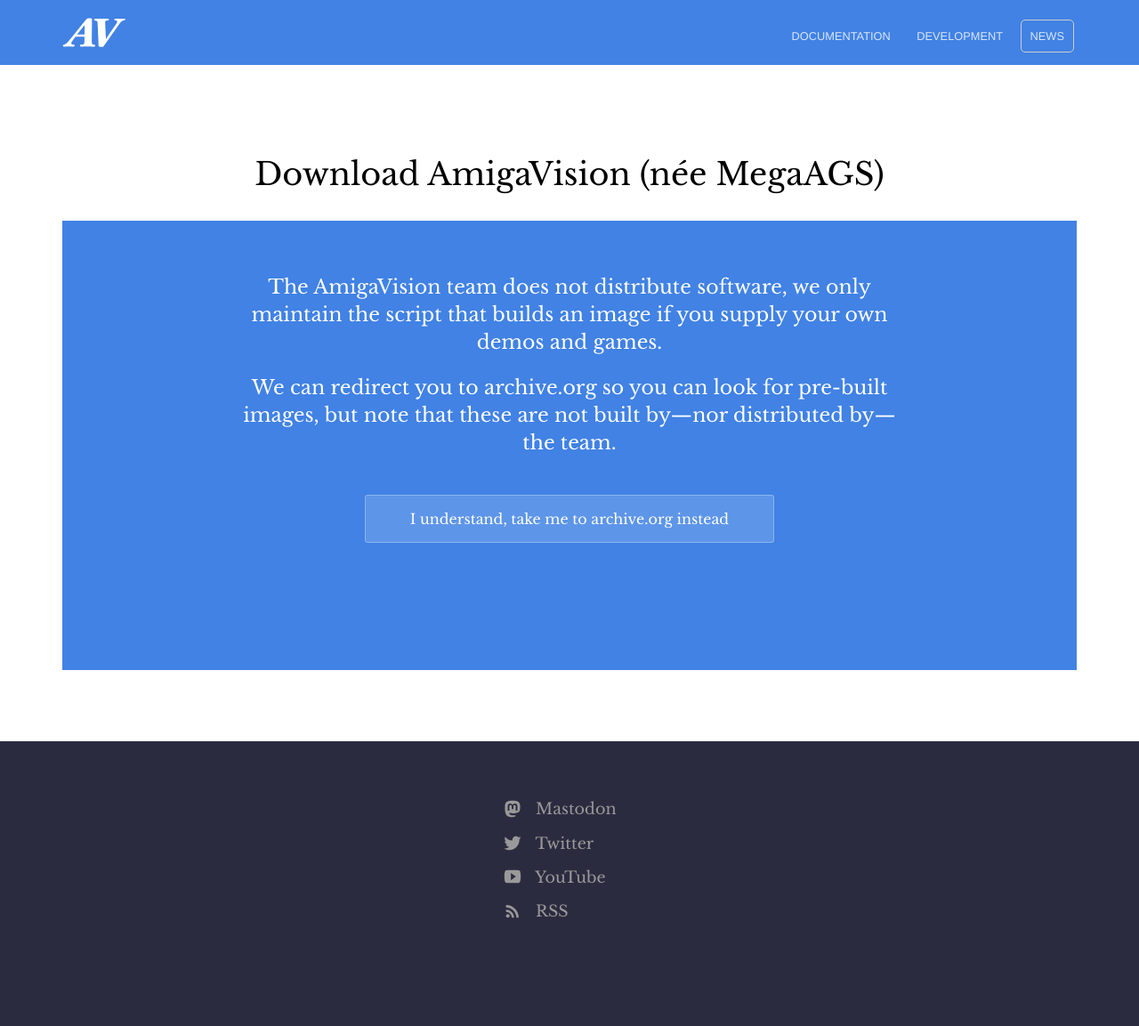
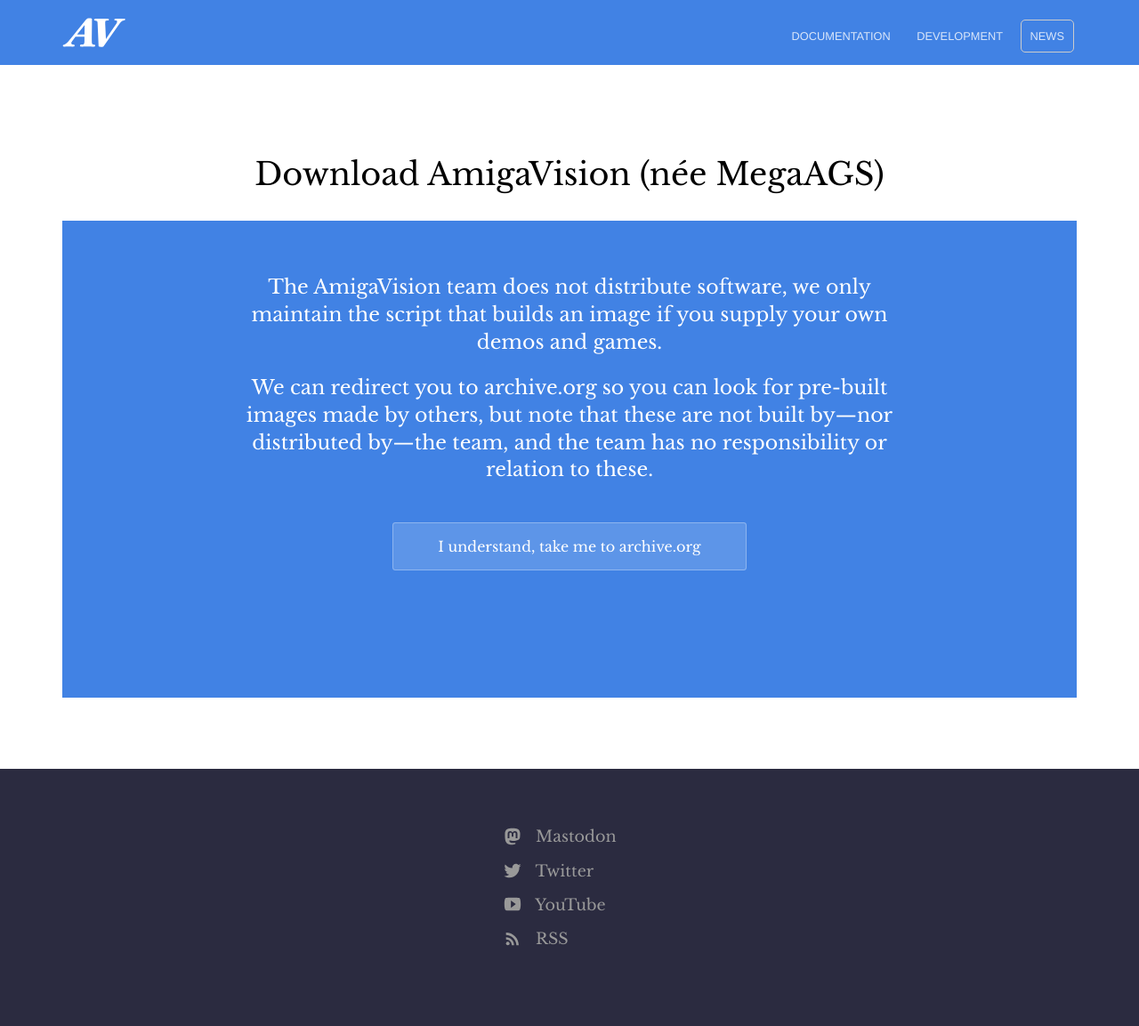
Before and after one commit to amigavision/amigavision.github.io, a Jekyll site: the page built from download.html, in a window 1280 px wide. Shown: the whole page at 89% size. Built offline with Jekyll 4.4.1, drawn with Linux system fonts in a browser that asks for light colours; before the commit the page ends 1122 px from its top, so only the background shows below that.

Commit message:
Update download.html

```diff
--- a/download.html
+++ b/download.html
@@ -7,8 +7,8 @@
 	<div class="text-container">
 		<p class="subtext editable">The AmigaVision team does not distribute software, we only maintain the script that builds an image if you supply your own demos and games.</p>
 
-		<p class="subtext editable"> We can redirect you to archive.org so you can look for pre-built images, but note that these are not built by&mdash;nor distributed by&mdash;the team.</p>
+		<p class="subtext editable"> We can redirect you to archive.org so you can look for pre-built images made by others, but note that these are not built by&mdash;nor distributed by&mdash;the team, and the team has no responsibility or relation to these.</p>
 
-    <div class="cta button alt"><a href="https://archive.org/details/software?query=megaags">I understand, take me to archive.org instead</a></div>
+    <div class="cta button alt"><a href="https://archive.org/details/software?query=megaags">I understand, take me to archive.org</a></div>
   </div>
 </section>
```
